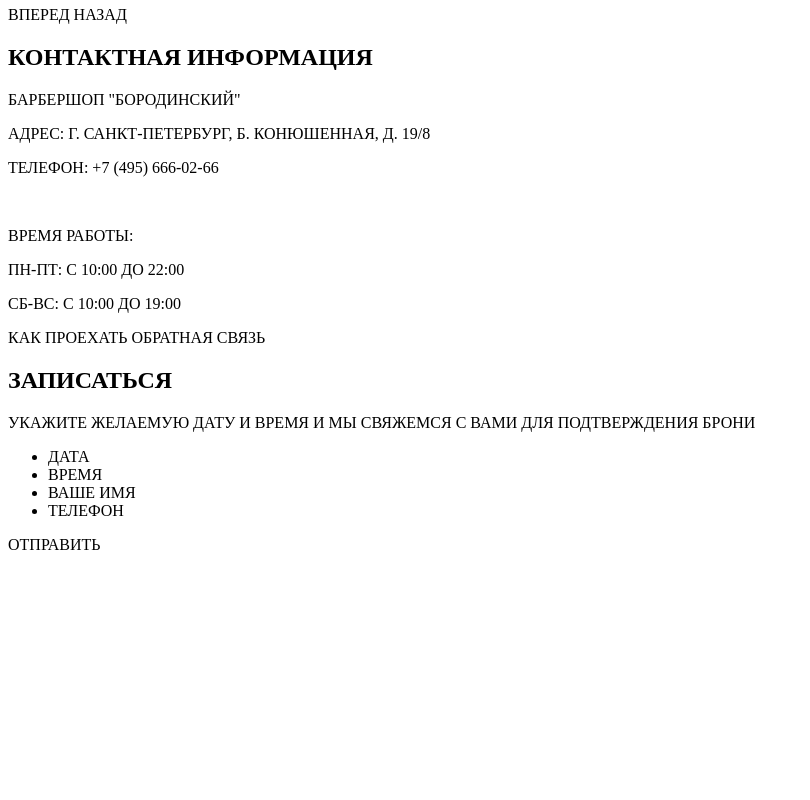
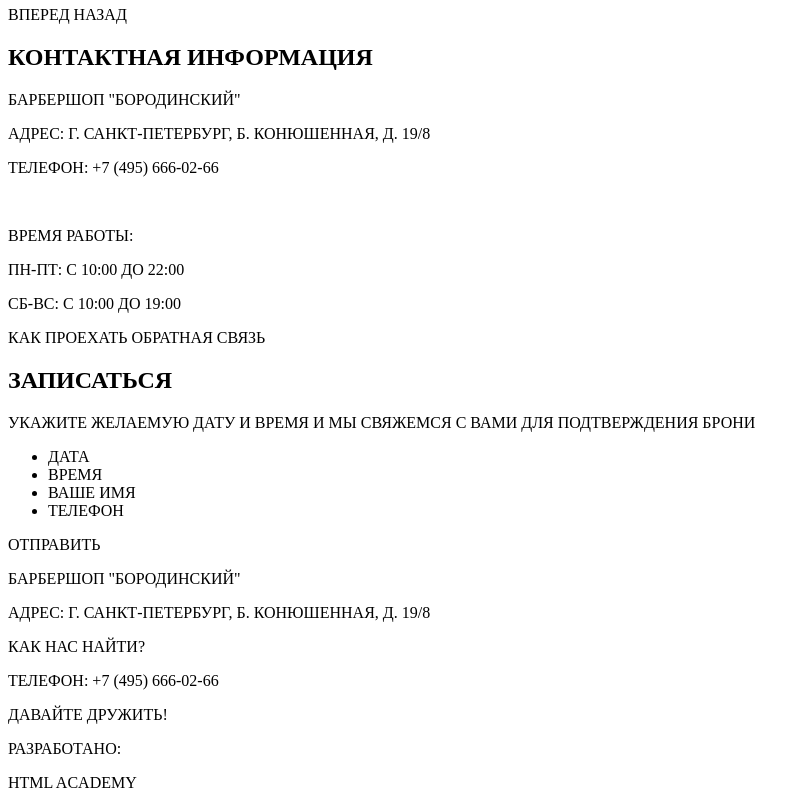
Before and after one commit to Loovark/535477-barbershop, a plain HTML site: page index.html in a window 1280 px wide. Shown: the part 546-1346 px from the top of the page, without its empty margins (0-810 px from the left). Before the commit the page ends 1108 px from the top, so only its background shows below. Drawn offline with Linux system fonts and the light colour scheme.

Commit message:
first page
html

```diff
--- a/index.html
+++ b/index.html
@@ -66,7 +66,7 @@
           <p>ВРЕМЯ РАБОТЫ:</p>
           <p>ПН-ПТ: С 10:00 ДО 22:00</p>
           <p>СБ-ВС: С 10:00 ДО 19:00</p>
-          <div class="link">
+          <div class="info">
             <a>КАК ПРОЕХАТЬ</a>
             <a>ОБРАТНАЯ СВЯЗЬ</a>
           </div>
@@ -85,6 +85,22 @@
       </div>
     </main>
     <footer>
+      <div class="footer-contacts">
+        <p>БАРБЕРШОП "БОРОДИНСКИЙ"</p>
+        <p>АДРЕС: Г. САНКТ-ПЕТЕРБУРГ, Б. КОНЮШЕННАЯ, Д. 19/8</p>
+        <a>КАК НАС НАЙТИ?</a>
+        <p>ТЕЛЕФОН: +7 (495) 666-02-66</p>
+      </div>
+      <div class="link">
+        <p>ДАВАЙТЕ ДРУЖИТЬ!</p>
+        <a></a>
+        <a></a>
+        <a></a>
+      </div>
+      <div class="development">
+        <p>РАЗРАБОТАНО:</p>
+        <a>HTML ACADEMY</a>
+      </div>
     </footer>
   </body>
 </html>
```
